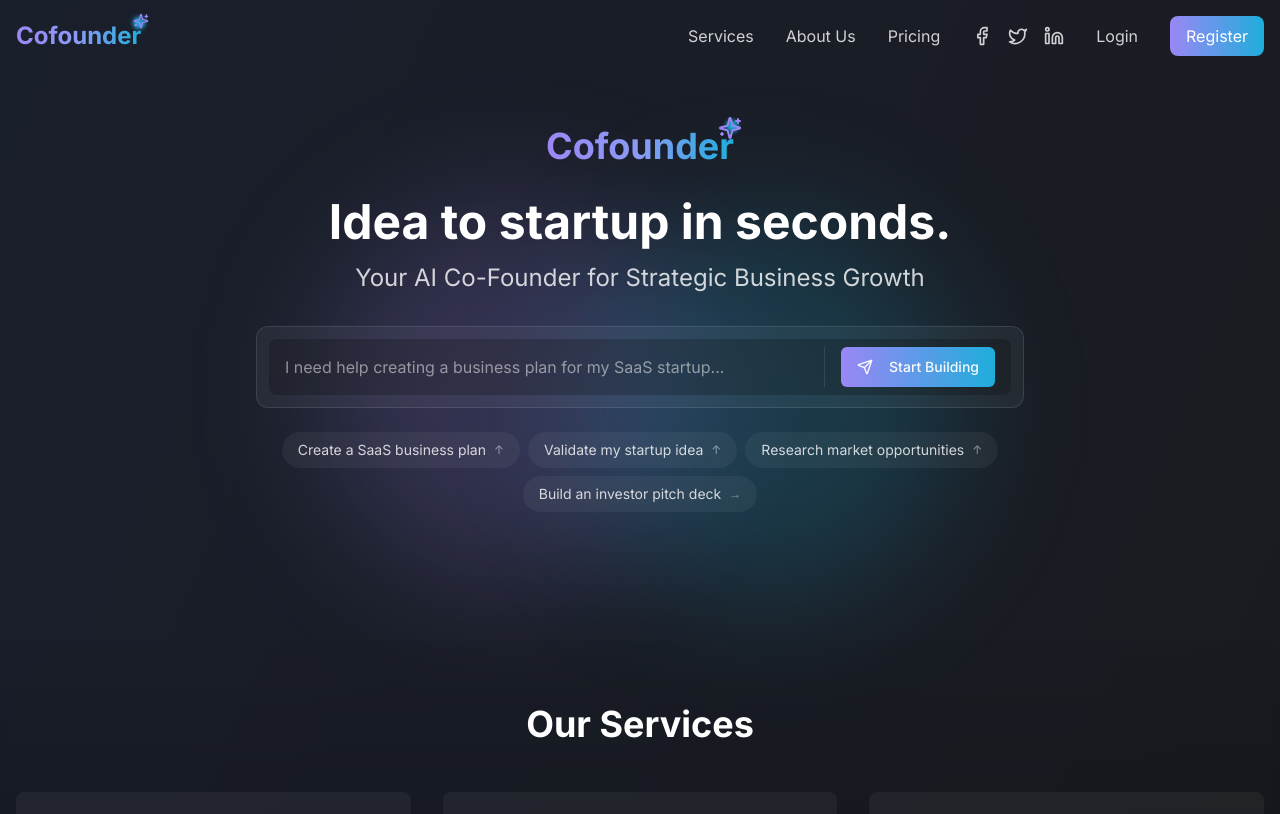
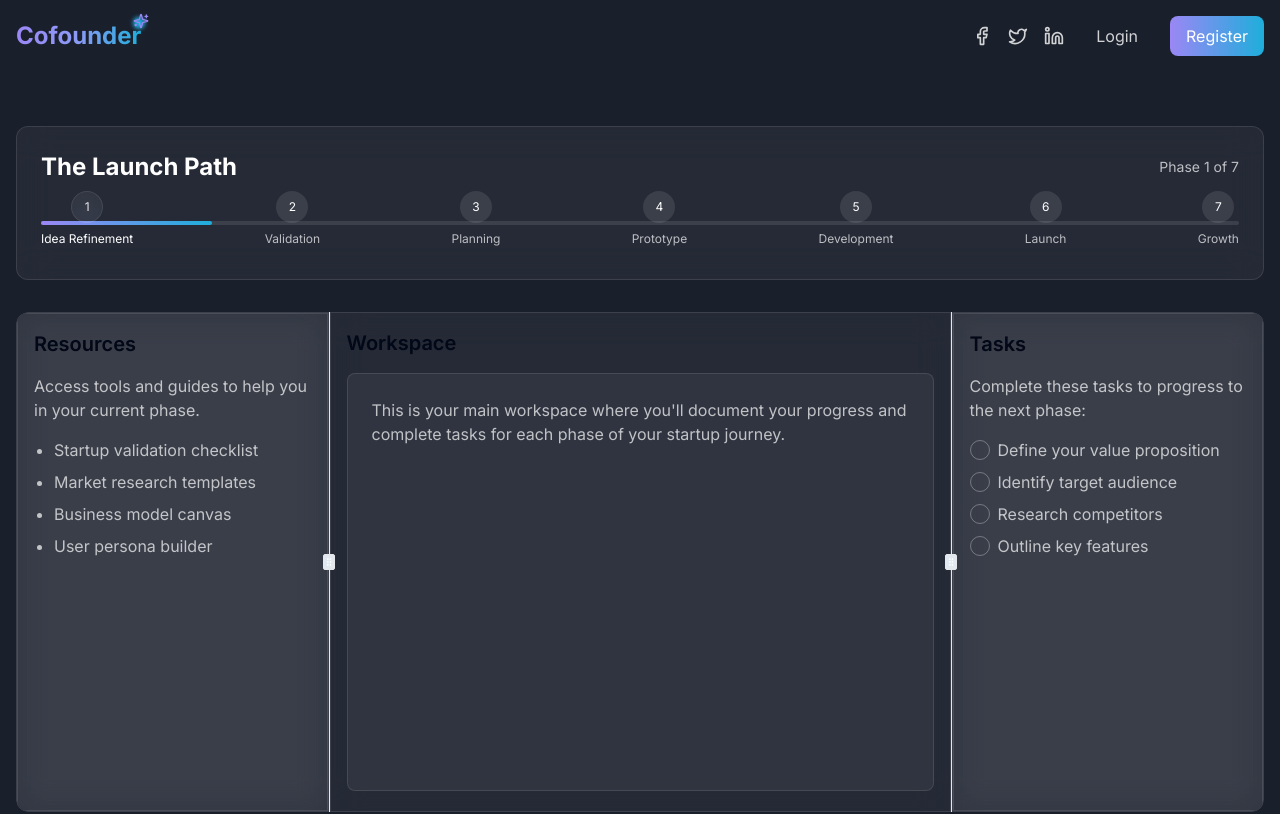
Before and after one commit to salah-jr/cofounder-glow-landing, a React (Vite) app: page /launch-path in a window 1280 px wide. Before the commit this address led to /. Shown: the top 814 px of the page. Built offline with nearby package versions, Linux system fonts and the light colour scheme.

Commit message:
feat: Implement Launch Path UI
Create a product workspace interface with a horizontal layout and a progress roadmap.

```diff
--- /dev/null
+++ b/src/components/launch/RoadmapProgress.tsx
@@ -0,0 +1,92 @@
+
+import { useState } from "react";
+import { Check } from "lucide-react";
+import { cn } from "@/lib/utils";
+import { motion } from "framer-motion";
+
+// Define phases for the launch roadmap
+const phases = [
+  { id: "idea", title: "Idea Refinement" },
+  { id: "validation", title: "Validation" },
+  { id: "planning", title: "Planning" },
+  { id: "prototype", title: "Prototype" },
+  { id: "development", title: "Development" },
+  { id: "launch", title: "Launch" },
+  { id: "growth", title: "Growth" }
+];
+
+// Define props for the component
+interface RoadmapProgressProps {
+  currentPhase?: string;
+  completedPhases?: string[];
+}
+
+export default function RoadmapProgress({
+  currentPhase = "idea",
+  completedPhases = []
+}: RoadmapProgressProps) {
+  // Animate the progress based on completed phases
+  const progress = Math.max(
+    ((phases.findIndex(p => p.id === currentPhase) + 1) / phases.length) * 100,
+    (completedPhases.length / phases.length) * 100
+  );
+
+  return (
+    <div className="w-full">
+      <div className="flex justify-between items-center mb-2">
+        <h2 className="text-2xl font-bold text-white">The Launch Path</h2>
+        <span className="text-sm text-white/70">
+          Phase {phases.findIndex(p => p.id === currentPhase) + 1} of {phases.length}
+        </span>
+      </div>
+
+      {/* Progress track */}
+      <div className="relative h-16">
+        {/* Progress line */}
+        <div className="absolute top-1/2 left-0 w-full h-1 bg-white/10 rounded-full transform -translate-y-1/2">
+          <motion.div
+            className="h-full bg-gradient-to-r from-[#9b87f5] to-[#1EAEDB] rounded-full"
+            initial={{ width: 0 }}
+            animate={{ width: `${progress}%` }}
+            transition={{ duration: 0.5, ease: "easeInOut" }}
+          />
+        </div>
+
+        {/* Phase bubbles */}
+        <div className="absolute top-0 left-0 w-full flex justify-between items-center">
+          {phases.map((phase, index) => {
+            const isCompleted = completedPhases.includes(phase.id);
+            const isActive = phase.id === currentPhase;
+
+            return (
+              <div key={phase.id} className="flex flex-col items-center">
+                <motion.div
+                  className={cn(
+                    "w-8 h-8 rounded-full flex items-center justify-center z-10",
+                    isActive ? "glass border-2 border-white animate-pulse-subtle" : "",
+                    isCompleted ? "bg-gradient-to-r from-[#9b87f5] to-[#1EAEDB]" :
+                    !isActive ? "bg-white/10" : ""
+                  )}
+                  whileHover={{ scale: 1.1 }}
+                  whileTap={{ scale: 0.95 }}
+                >
+                  {isCompleted ? (
+                    <Check className="w-4 h-4 text-white" />
+                  ) : (
+                    <span className="text-xs text-white">{index + 1}</span>
+                  )}
+                </motion.div>
+                <span className={cn(
+                  "text-xs mt-2 whitespace-nowrap",
+                  isActive ? "text-white" : "text-white/70"
+                )}>
+                  {phase.title}
+                </span>
+              </div>
+            );
+          })}
+        </div>
+      </div>
+    </div>
+  );
+}
--- a/src/pages/LaunchPath.tsx
+++ b/src/pages/LaunchPath.tsx
@@ -1,17 +1,15 @@
 
-import React from "react";
+import React, { useState } from "react";
 import { motion } from "framer-motion";
 import Navbar from "@/components/Navbar";
-import { useAuth } from "@/context/AuthContext";
-import { Navigate } from "react-router-dom";
+import RoadmapProgress from "@/components/launch/RoadmapProgress";
+import { Card, CardContent } from "@/components/ui/card";
+import { ResizablePanelGroup, ResizablePanel, ResizableHandle } from "@/components/ui/resizable";
 
 const LaunchPath: React.FC = () => {
-  const { isAuthenticated } = useAuth();
-
-  // Redirect if not authenticated
-  if (!isAuthenticated) {
-    return <Navigate to="/" replace />;
-  }
+  // State for managing the roadmap progress
+  const [currentPhase, setCurrentPhase] = useState("idea");
+  const [completedPhases, setCompletedPhases] = useState<string[]>([]);
 
   return (
     <div className="min-h-screen bg-[#1A1F2C] text-white">
@@ -21,22 +19,88 @@ const LaunchPath: React.FC = () => {
           initial={{ opacity: 0, y: 20 }}
           animate={{ opacity: 1, y: 0 }}
           transition={{ duration: 0.5 }}
+          className="space-y-8"
         >
-          <h1 className="text-3xl font-bold mb-6 text-center">Launch Path</h1>
-          <p className="text-center text-white/70 max-w-xl mx-auto">
-            This is where you'll build and launch your startup idea with guided steps.
-            We're currently preparing this area for you.
-          </p>
+          {/* Top horizontal bar - Roadmap Progress */}
+          <div className="glass p-6 rounded-xl border border-white/10 animate-fade-in">
+            <RoadmapProgress
+              currentPhase={currentPhase}
+              completedPhases={completedPhases}
+            />
+          </div>
 
-          <div className="mt-12 grid place-items-center">
-            <div className="bg-white/5 p-8 rounded-xl border border-white/10 max-w-lg w-full">
-              <h2 className="text-xl font-semibold mb-4">Coming Soon</h2>
-              <p className="text-white/70">
-                The Launch Path feature is being developed and will be available soon.
-                Check back later for updates on how to build and launch your startup idea.
-              </p>
-            </div>
-          </div>
+          {/* 4-compartment layout using ResizablePanel */}
+          <ResizablePanelGroup
+            direction="horizontal"
+            className="min-h-[500px] rounded-xl animate-fade-in"
+          >
+            {/* First Panel */}
+            <ResizablePanel defaultSize={25} className="glass rounded-l-xl">
+              <Card className="glass h-full border-0 rounded-none">
+                <CardContent className="p-4 h-full">
+                  <h3 className="text-xl font-semibold mb-4">Resources</h3>
+                  <div className="text-white/70">
+                    <p className="mb-2">Access tools and guides to help you in your current phase.</p>
+                    <ul className="list-disc pl-5 space-y-2 mt-4">
+                      <li>Startup validation checklist</li>
+                      <li>Market research templates</li>
+                      <li>Business model canvas</li>
+                      <li>User persona builder</li>
+                    </ul>
+                  </div>
+                </CardContent>
+              </Card>
+            </ResizablePanel>
+
+            <ResizableHandle withHandle />
+
+            {/* Second Panel */}
+            <ResizablePanel defaultSize={50}>
+              <Card className="glass h-full border-0 rounded-none">
+                <CardContent className="p-4 h-full">
+                  <h3 className="text-xl font-semibold mb-4">Workspace</h3>
+                  <div className="bg-white/5 p-6 rounded-lg h-[calc(100%-3rem)] border border-white/10">
+                    <p className="text-white/70">
+                      This is your main workspace where you'll document your progress and
+                      complete tasks for each phase of your startup journey.
+                    </p>
+                  </div>
+                </CardContent>
+              </Card>
+            </ResizablePanel>
+
+            <ResizableHandle withHandle />
+
+            {/* Third Panel */}
+            <ResizablePanel defaultSize={25} className="glass rounded-r-xl">
+              <Card className="glass h-full border-0 rounded-none">
+                <CardContent className="p-4 h-full">
+                  <h3 className="text-xl font-semibold mb-4">Tasks</h3>
+                  <div className="text-white/70">
+                    <p className="mb-4">Complete these tasks to progress to the next phase:</p>
+                    <div className="space-y-2">
+                      <div className="flex items-center">
+                        <div className="w-5 h-5 rounded-full border border-white/30 mr-2"></div>
+                        <span>Define your value proposition</span>
+                      </div>
+                      <div className="flex items-center">
+                        <div className="w-5 h-5 rounded-full border border-white/30 mr-2"></div>
+                        <span>Identify target audience</span>
+                      </div>
+                      <div className="flex items-center">
+                        <div className="w-5 h-5 rounded-full border border-white/30 mr-2"></div>
+                        <span>Research competitors</span>
+                      </div>
+                      <div className="flex items-center">
+                        <div className="w-5 h-5 rounded-full border border-white/30 mr-2"></div>
+                        <span>Outline key features</span>
+                      </div>
+                    </div>
+                  </div>
+                </CardContent>
+              </Card>
+            </ResizablePanel>
+          </ResizablePanelGroup>
         </motion.div>
       </div>
     </div>
```
